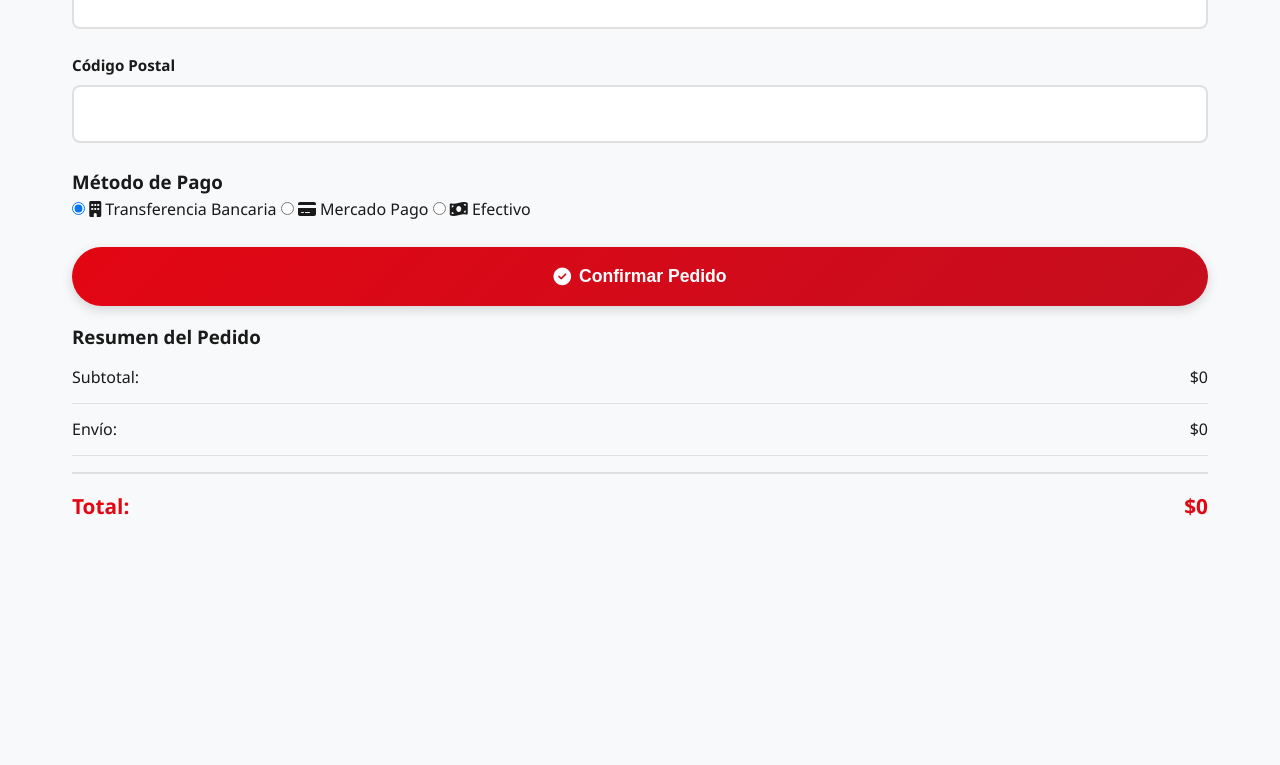
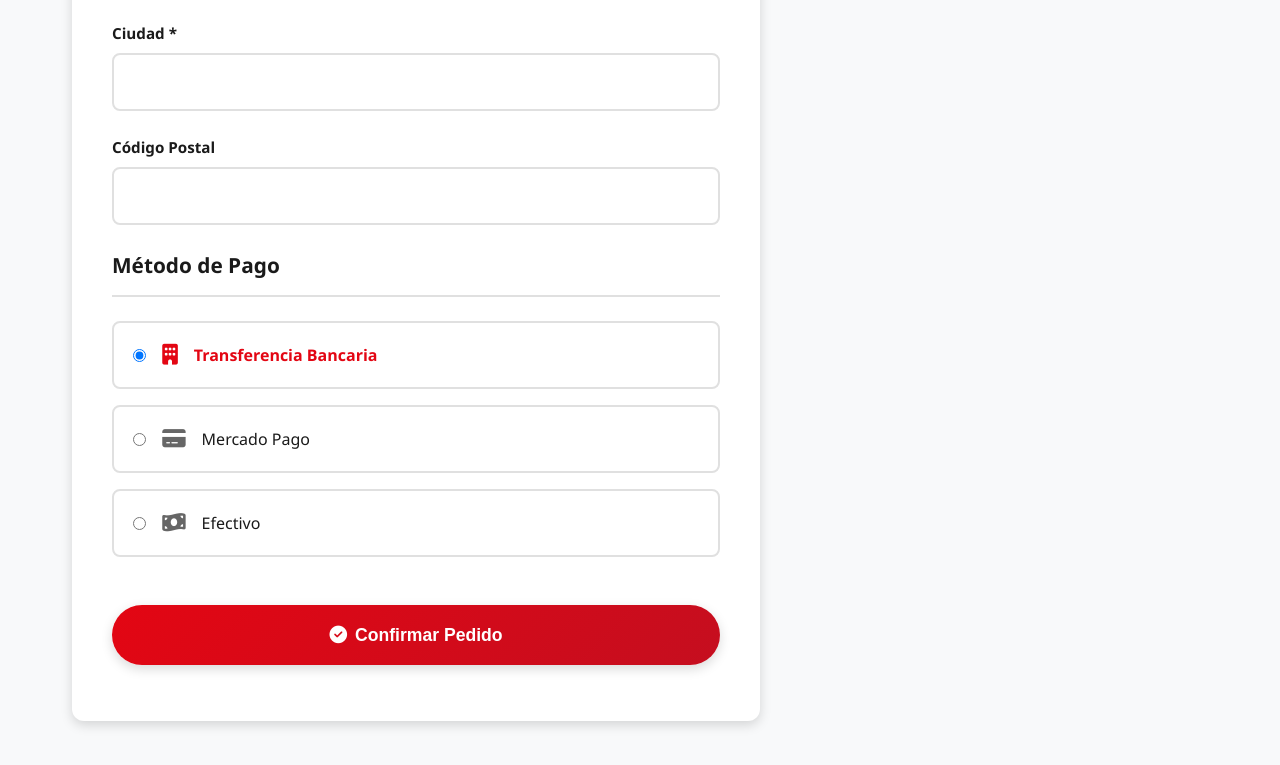
Before and after one commit to matiasluq-ux/Essen, a plain HTML site: page frontend/checkout.html in a window 1280 px wide. Shown: the part 843-1608 px from the top of the page. Before the commit the page ends 1412 px from the top, so only its background shows below. Drawn offline with Linux system fonts and the light colour scheme; a script that the page names is missing.

Commit message:
Add files via upload

```diff
--- a/frontend/css/style.css
+++ b/frontend/css/style.css
@@ -1146,3 +1146,113 @@ footer {
     border-radius: 50%;
     animation: spin 1s linear infinite;
 }
+
+.checkout-container {
+    display: grid;
+    grid-template-columns: 1fr 400px;
+    gap: 3rem;
+    margin-bottom: 4rem;
+}
+
+.checkout-form {
+    background: var(--essen-light);
+    padding: 2.5rem;
+    border-radius: var(--border-radius);
+    box-shadow: var(--shadow-md);
+}
+
+.checkout-form h3 {
+    font-size: 1.3rem;
+    font-weight: 600;
+    margin-bottom: 1.5rem;
+    color: var(--essen-dark);
+    padding-bottom: 0.8rem;
+    border-bottom: 2px solid var(--essen-gray-light);
+}
+
+.payment-methods {
+    display: flex;
+    flex-direction: column;
+    gap: 1rem;
+    margin: 1.5rem 0;
+}
+
+.payment-option {
+    display: flex;
+    align-items: center;
+    gap: 1rem;
+    padding: 1.2rem;
+    border: 2px solid var(--essen-gray-light);
+    border-radius: var(--border-radius-sm);
+    cursor: pointer;
+    transition: all 0.3s ease;
+}
+
+.payment-option:hover {
+    border-color: var(--essen-red);
+}
+
+.payment-option input[type="radio"]:checked + i + span {
+    color: var(--essen-red);
+    font-weight: 600;
+}
+
+.payment-option i {
+    font-size: 1.3rem;
+    color: var(--essen-gray);
+}
+
+.payment-option input[type="radio"]:checked + i {
+    color: var(--essen-red);
+}
+
+.order-summary {
+    background: var(--essen-light);
+    padding: 2rem;
+    border-radius: var(--border-radius);
+    box-shadow: var(--shadow-md);
+    position: sticky;
+    top: 2rem;
+    height: fit-content;
+}
+
+.order-summary h3 {
+    font-size: 1.3rem;
+    font-weight: 600;
+    margin-bottom: 1.5rem;
+    color: var(--essen-dark);
+    text-align: center;
+}
+
+.summary-items {
+    margin-bottom: 1.5rem;
+}
+
+.order-item {
+    display: flex;
+    justify-content: space-between;
+    align-items: center;
+    padding: 0.8rem 0;
+    border-bottom: 1px solid var(--essen-gray-light);
+}
+
+.order-item:last-child {
+    border-bottom: none;
+}
+
+.summary-total {
+    border-top: 2px solid var(--essen-gray-light);
+    padding-top: 1rem;
+}
+
+@media (max-width: 968px) {
+    .checkout-container {
+        grid-template-columns: 1fr;
+        gap: 2rem;
+    }
+
+    .order-summary {
+        position: static;
+        order: -1;
+    }
+}
```
